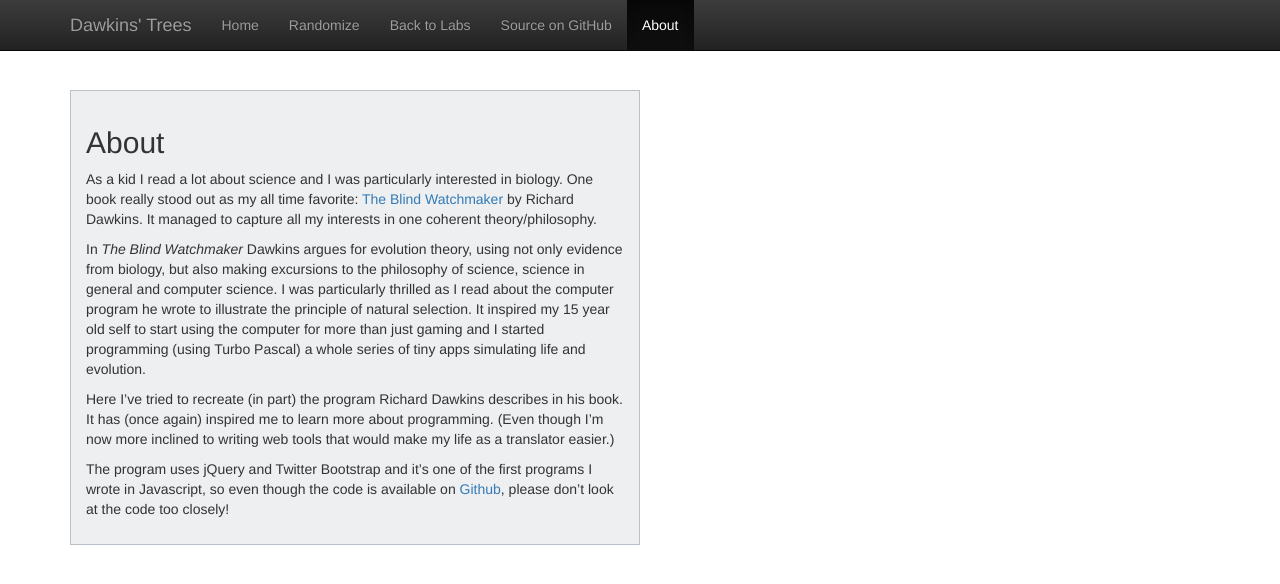
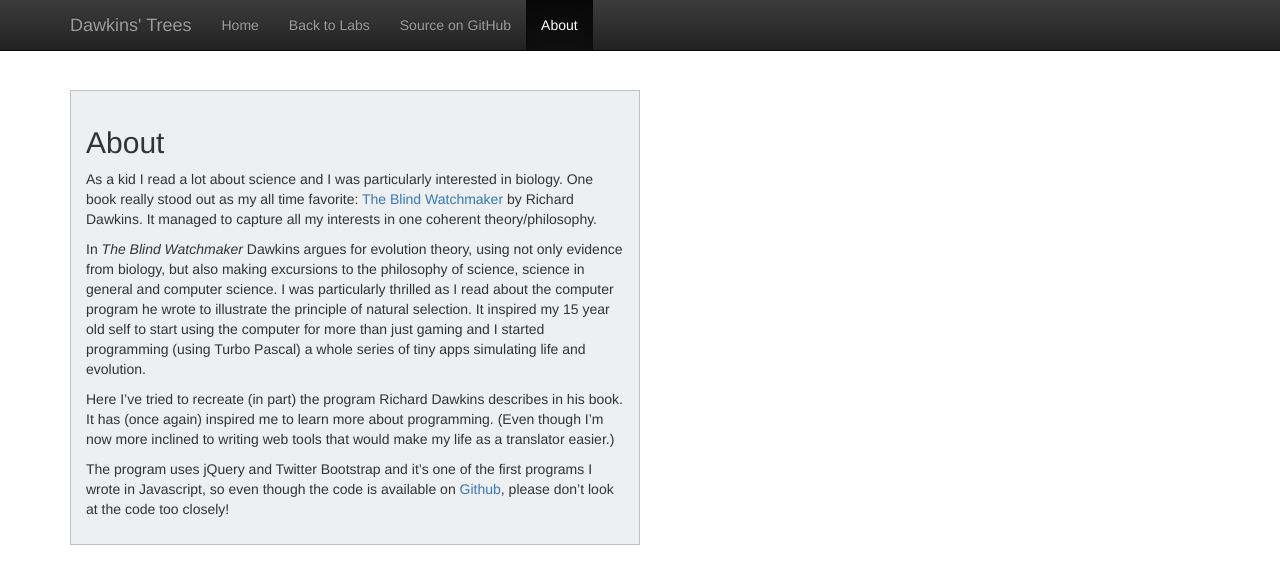
Before and after one commit to vnglst/dawkins, a plain HTML site: page about.html in a window 1280 px wide. Drawn offline with nearby package versions, Linux system fonts and the light colour scheme.

Commit message:
option added

```diff
--- a/about.html
+++ b/about.html
@@ -29,9 +29,6 @@
                     <ul class="nav navbar-nav">
                         <li>
                             <a href="index.html">Home</a>
-                        </li>
-                        <li>
-                            <a class="js-randomize" href="#">Randomize</a>
                         </li>
                         <li>
                             <a href="../">Back to Labs</a>
```
